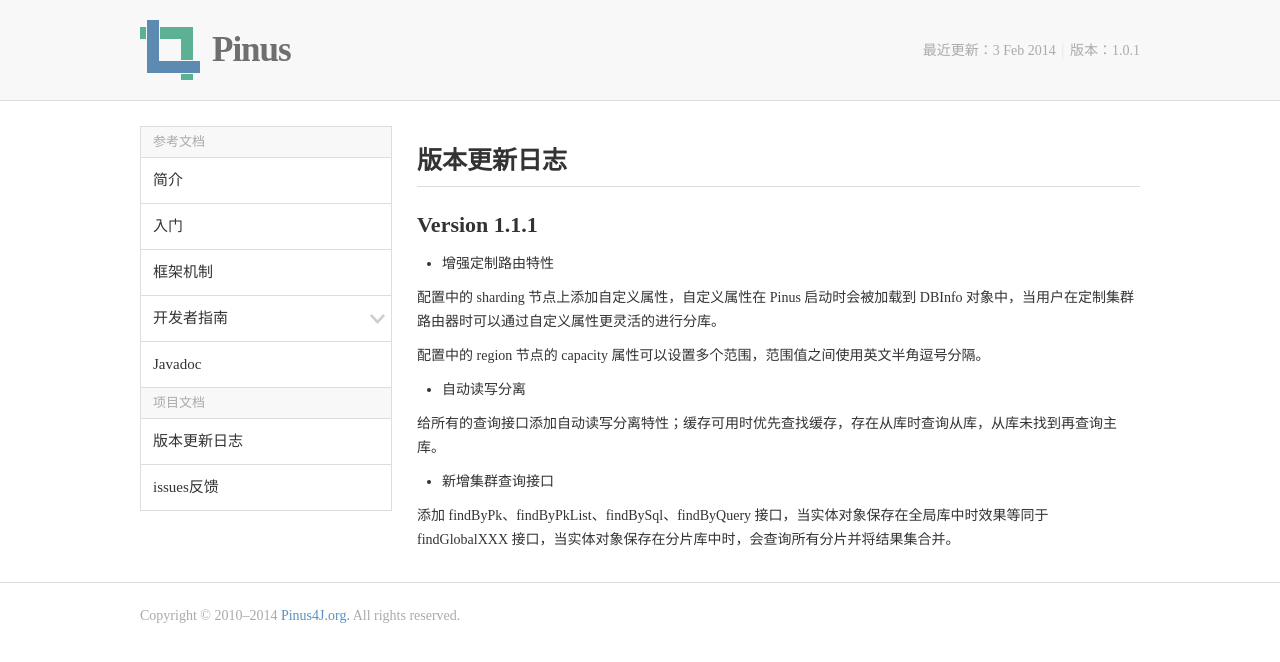
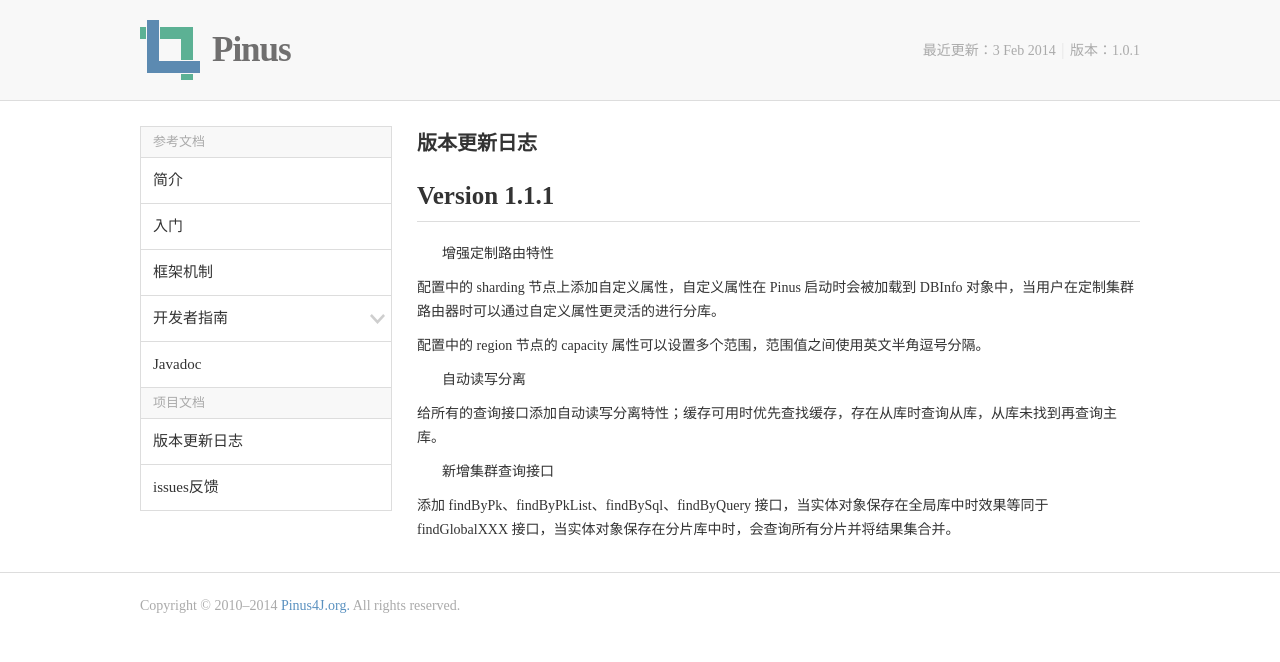
Before and after one commit to duanbn/pinus4j, a Jekyll site: the page built from _posts/2015-02-13-changelog.md, in a window 1280 px wide. Shown: the top 662 px of the page. Built offline with Jekyll 4.4.1, drawn with Linux system fonts in a browser that asks for light colours.

Commit message:
Update base.css

```diff
--- a/css/base.css
+++ b/css/base.css
@@ -38,8 +38,9 @@ a { text-decoration:none; blr:expression(this.onFocus=this.blur());/*针对 IE*/
 
 /* content */
 .content { float:left; width:723px; height:auto;}
-.content h2 { width:723px; margin-bottom:10px; margin-top:10px; line-height:50px; margin-bottom:20px; border-bottom:#ddd 1px solid; font-size:25px; font-weight:bold; color:#333;}
-.content h1 { line-height:35px; margin-bottom:10px; font-size:22px; font-weight:bold; color:#333;}
+.content h1 { width:723px; margin-bottom:10px; margin-top:10px; line-height:50px; margin-bottom:20px; border-bottom:#ddd 1px solid; font-size:25px; font-weight:bold; color:#333;}
+.content h2 { line-height:35px; margin-bottom:10px; font-size:20px; font-weight:bold; color:#333;}
+.content h3 { line-height:30px; margin-bottom:5px; font-size:16px; font-weight:bold; color:#333;}
 .content p { line-height:24px; font-size:14px; color:#333; margin-bottom:10px;}
 .content a { color:#5a91c0; font-size:14px; text-decoration:none;}
 .content a:hover { color:#4f88b8; text-decoration:underline;}
@@ -48,7 +49,7 @@ a { text-decoration:none; blr:expression(this.onFocus=this.blur());/*针对 IE*/
 .content .highlight span { font-family:Monaco,Menlo,Consolas,monospace; color:#777; font-size:14px; line-height:24px;}
 .content tt { font-size:12px; font-family:Monaco,Menlo,Consolas,"Courier New",monospace; border-radius:3px; background:#f6e2bc; padding:1px 3px; margin-left:5px; margin-right:5px;}
 .content ul { margin-left:25px; color:#333; font-size:14px; margin-bottom:10px;}
-.content li { line-height:24px; list-style-type:disc; font-size:14px; color:#333;}
+.content li { line-height:24px; font-size:14px; color:#333;}
 
 
 /* footer */
```
